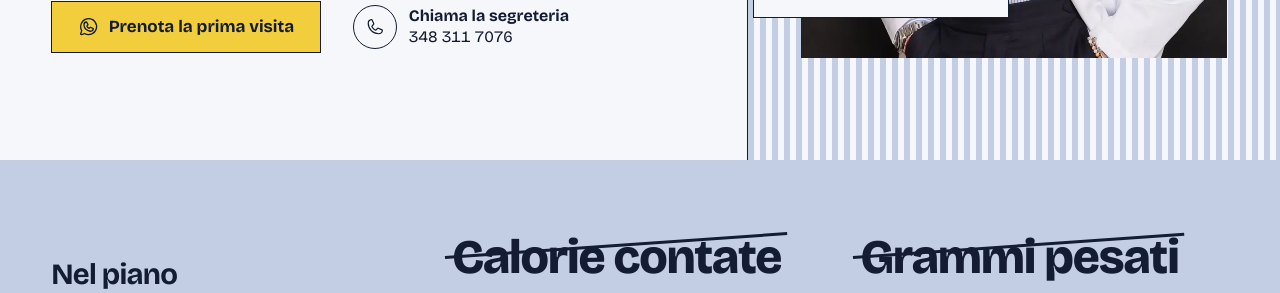
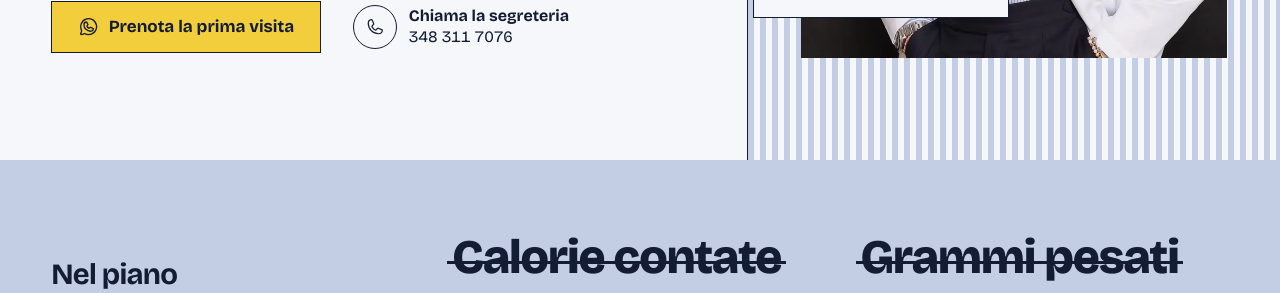
Before and after one commit to Gabriscript/mignano-nutrizionista-mockup, a plain HTML site: page index.html in a window 1280 px wide. Shown: the part 641-934 px from the top of the page. Drawn offline with Linux system fonts and the light colour scheme.

Commit message:
Straight thin strike, drop diagonal
Co-Authored-By: Claude Sonnet 5.5 <noreply@anthropic.com>

```diff
--- a/css/style.css
+++ b/css/style.css
@@ -224,16 +224,14 @@ a, button, label { touch-action: manipulation; }
 .strike::after {
   content: "";
   position: absolute;
-  left: -0.15em;
-  right: -0.15em;
-  top: 50%;
+  left: -0.1em;
+  right: -0.1em;
+  top: 56%;
   height: 3px;
-  margin-top: -1.5px;
   background: var(--ink);
-  transform: rotate(-4deg);
   transform-origin: 0 50%;
 }
-.js .cut:not(.is-in) .strike::after { transform: rotate(-4deg) scaleX(0); }
+.js .cut:not(.is-in) .strike::after { transform: scaleX(0); }
 
 /* stampa */
 .press { padding-block: 2.25rem; border-bottom: 1px solid var(--rule); }
```
